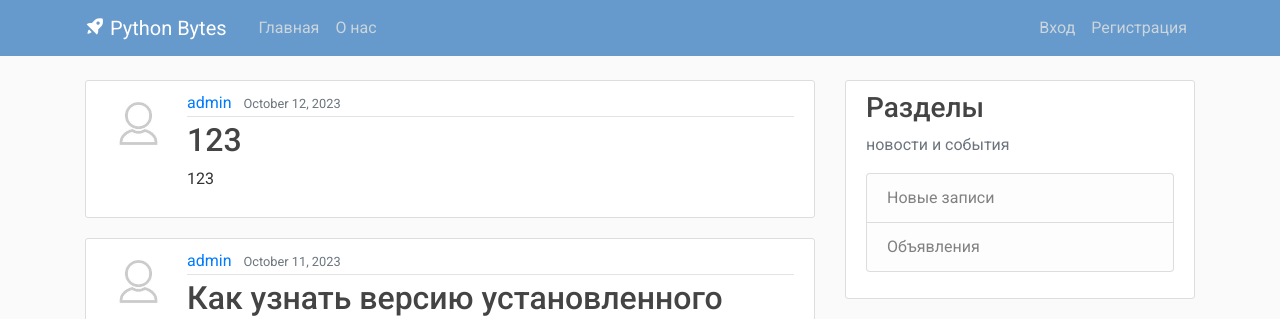
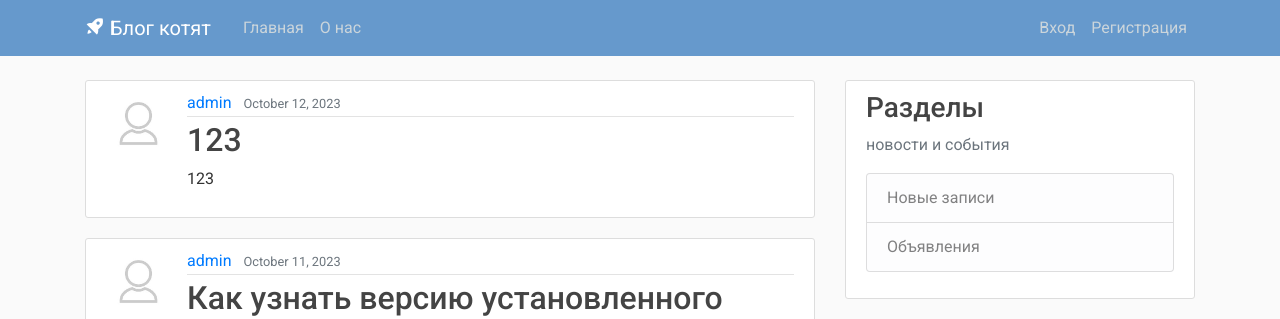
Before and after one commit to iteration2020/DevBlog_new, a Django app: page / in a window 1280 px wide. Shown: the top 319 px of the page. Run offline with Django 4.2, Linux system fonts and the light colour scheme; data comes from the database, SQL or seed files in the repository; some libraries are stand-ins or nearby versions.

Commit message:
Поправила наименования еще разок

```diff
--- a/web/templates/blog/base.html
+++ b/web/templates/blog/base.html
@@ -13,16 +13,16 @@
      <link href='https://unpkg.com/boxicons@2.1.2/css/boxicons.min.css' rel='stylesheet'>
 
     {% if title %}
-        <title>Блог клуба {{ title }}</title>
+        <title>Блог милых котят {{ title }}</title>
     {% else %}
-        <title>Блог клуба Python Bytes</title>
+        <title>Блог котят о питоне</title>
     {% endif %}
 </head>
 <body>
     <header class="site-header">
       <nav class="navbar navbar-expand-md navbar-dark bg-blue fixed-top">
         <div class="container">
-          <a class="navbar-brand mr-4" href="{% url 'blog-home' %}"><i class='bx bxs-rocket bx-tada-hover'></i> Python Bytes</a>
+          <a class="navbar-brand mr-4" href="{% url 'blog-home' %}"><i class='bx bxs-rocket bx-tada-hover'></i> Блог котят</a>
           <button class="navbar-toggler" type="button" data-toggle="collapse" data-target="#navbarToggle" aria-controls="navbarToggle" aria-expanded="false" aria-label="Toggle navigation">
           <span class="navbar-toggler-icon"></span>
           </button>
@@ -78,7 +78,7 @@
     </main>
     <!-- Футер закреплен внизу, независимо от количества постов на странице -->
     <footer class="text-center bg-dark">
-      <p><a href="{% url 'blog-home' %}">© Ребяза из ПУОР22-1м</a></p>
+      <p><a href="{% url 'blog-home' %}">© Ребята из ПУОР22-1м</a></p>
     </footer>
 
     <!-- Дополнительные скрипты JavaScript -->
```
Also changed, not shown: web/templates/blog/base_orig.html (+4 -4 lines).
